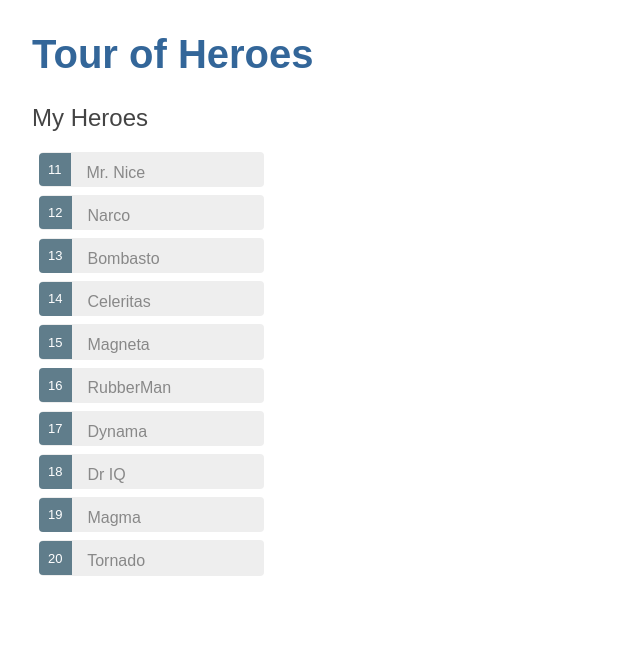
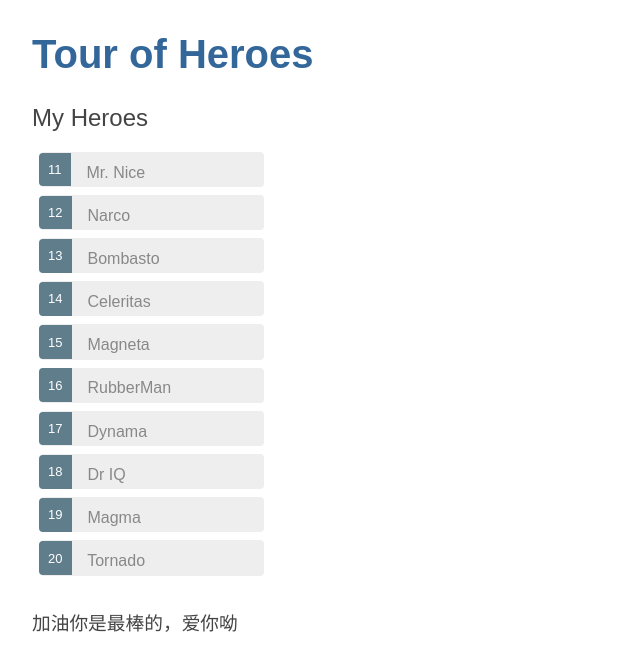
Before and after one commit to zpyhl/ng-heros, an Angular app: page / in a window 1280 px wide. Shown: the top 670 px of the page, without its empty margins (0-640 px from the left). Built offline with nearby package versions, Linux system fonts and the light colour scheme.

Commit message:
add .prettierrc file

```diff
--- a/src/app/heroes/heroes.component.html
+++ b/src/app/heroes/heroes.component.html
@@ -1,14 +1,11 @@
 <h2>My Heroes</h2>
 <ul class="heroes">
-  <li
-    *ngFor="let hero of heroes"
-    (click)='onSelect(hero)'
-    [class.selected]="hero === selectedHero">
+  <li *ngFor="let hero of heroes" (click)='onSelect(hero)' [class.selected]="hero === selectedHero">
     <span class="badge">{{hero.id}}</span>
     {{hero.name}}
   </li>
 </ul>
-<div *ngIf='selectedHero '>
+<div *ngIf='selectedHero'>
   <h2>{{selectedHero.name | uppercase}} Details</h2>
   <div><span>id: </span>{{selectedHero.id}}</div>
   <div>
@@ -17,3 +14,5 @@
     </label>
   </div>
 </div>
+
+<h3>加油你是最棒的，爱你呦</h3>
--- a/src/app/heroes/heroes.component.ts
+++ b/src/app/heroes/heroes.component.ts
@@ -1,4 +1,3 @@
-
 // hero = 'Windstorm';
 import { Component, OnInit } from '@angular/core';
 import { Hero } from '../hero';
@@ -7,20 +6,16 @@ import { HEROES } from '../mock-heroes';
 @Component({
   selector: 'app-heroes',
   templateUrl: './heroes.component.html',
-  styleUrls: ['./heroes.component.scss']
+  styleUrls: ['./heroes.component.scss'],
 })
 export class HeroesComponent implements OnInit {
   heroes = HEROES;
   selectedHero: Hero;
 
+  constructor() {}
 
-  constructor() { }
-
-  ngOnInit() {
-
-  }
+  ngOnInit() {}
   onSelect(hero: Hero): void {
     this.selectedHero = hero;
   }
-
 }
--- a/src/app/mock-heroes.ts
+++ b/src/app/mock-heroes.ts
@@ -10,5 +10,5 @@ export const HEROES: Hero[] = [
   { id: 17, name: 'Dynama' },
   { id: 18, name: 'Dr IQ' },
   { id: 19, name: 'Magma' },
-    { id: 20, name: 'Tornado' }
+  { id: 20, name: 'Tornado' },
 ];
```
Also changed, not shown: 1 other file (tests, documents, lock files or other folders). Lines whose indentation alone changed are shown as unchanged.
